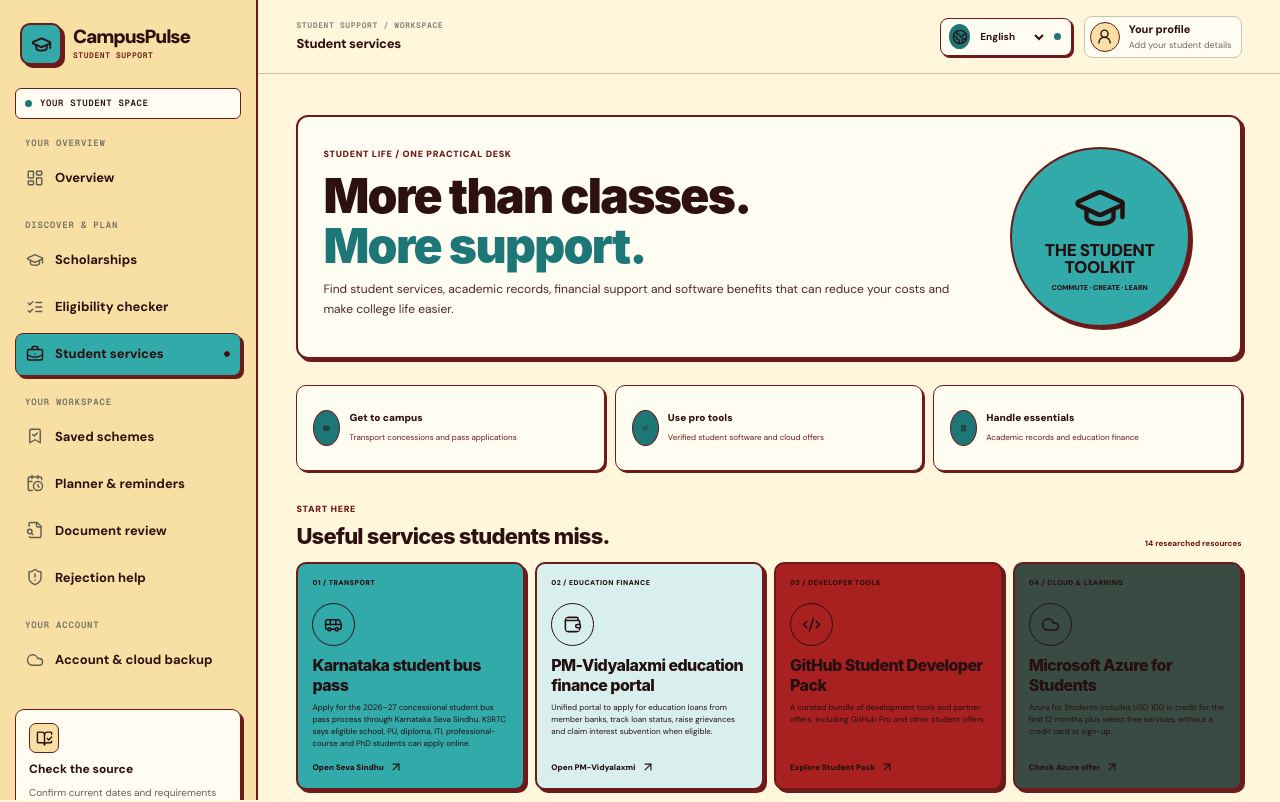
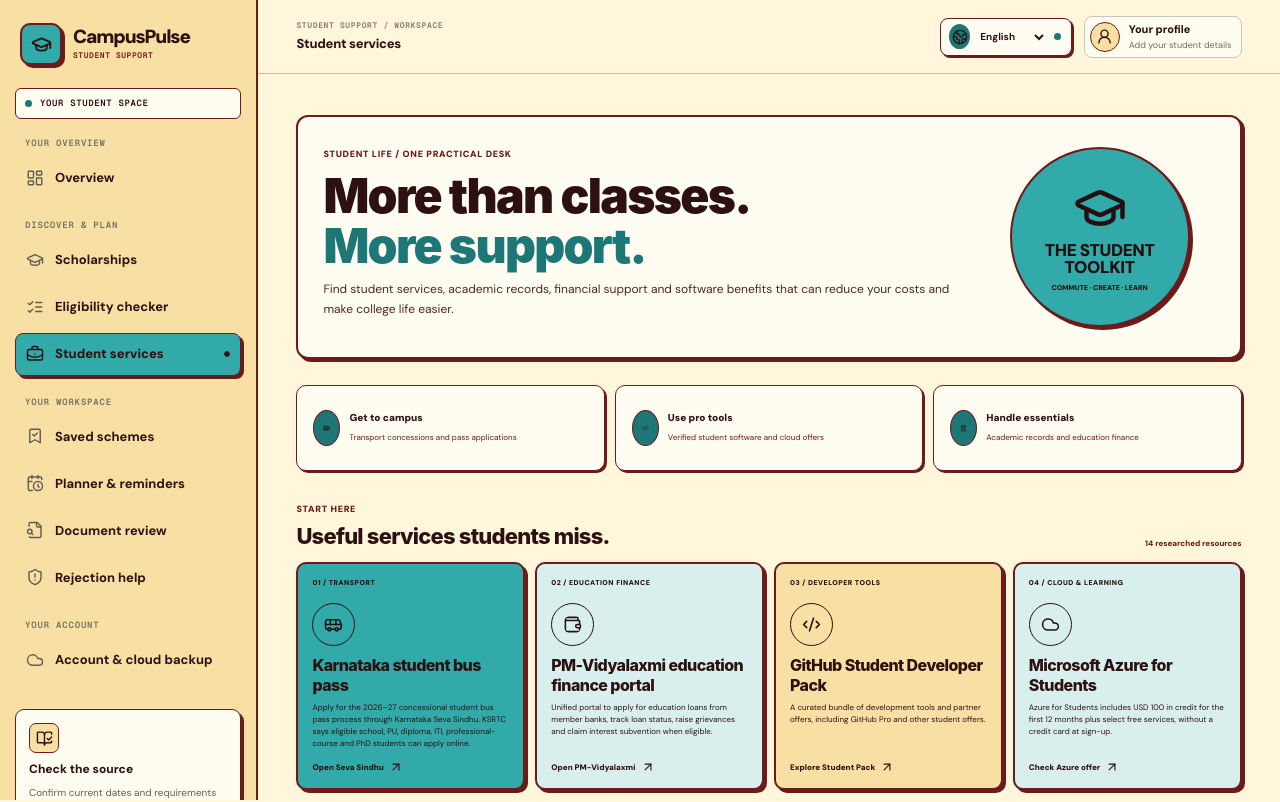
Before and after one commit to mdibrahim-ux/CampusPulse, a Next.js app: page /services in a window 1280 px wide. Shown: the top 802 px of the page. Built offline with nearby package versions, Linux system fonts and the light colour scheme.

Commit message:
Polish legacy chart and service colors

```diff
--- a/app/palette.css
+++ b/app/palette.css
@@ -273,3 +273,17 @@ textarea:focus {
     transition-duration: .01ms !important;
   }
 }
+
+
+/* Legacy route chart and service accents: remove the last green/gold holdovers. */
+.category-fill-1 { background: var(--palette-teal); }
+.category-fill-2 { background: var(--palette-maroon); }
+.category-fill-3 { background: var(--palette-crimson); }
+.category-fill-4 { background: var(--palette-butter); }
+
+.service-feature-1,
+.service-feature-3 { background: var(--cp-blue); }
+.service-feature-2 { background: var(--cp-warm); }
+.service-feature h3,
+.service-feature p,
+.service-feature a { color: var(--cp-text); }
```
